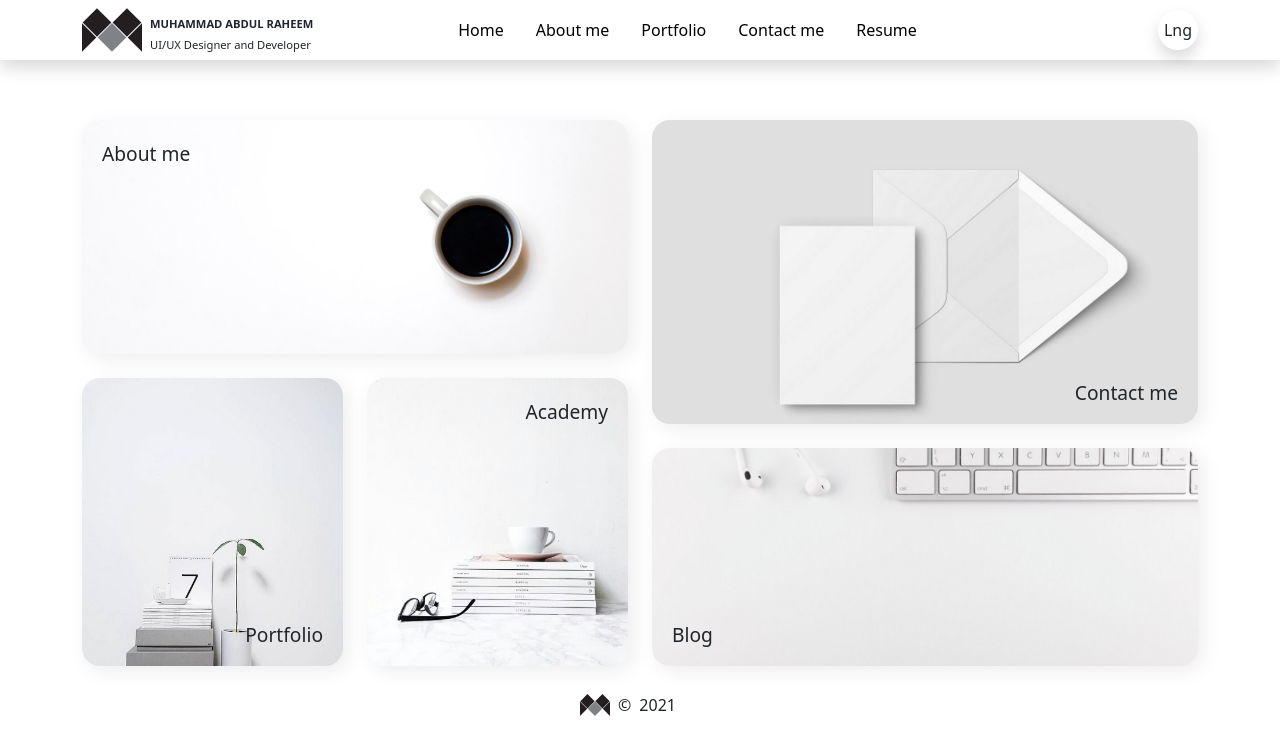
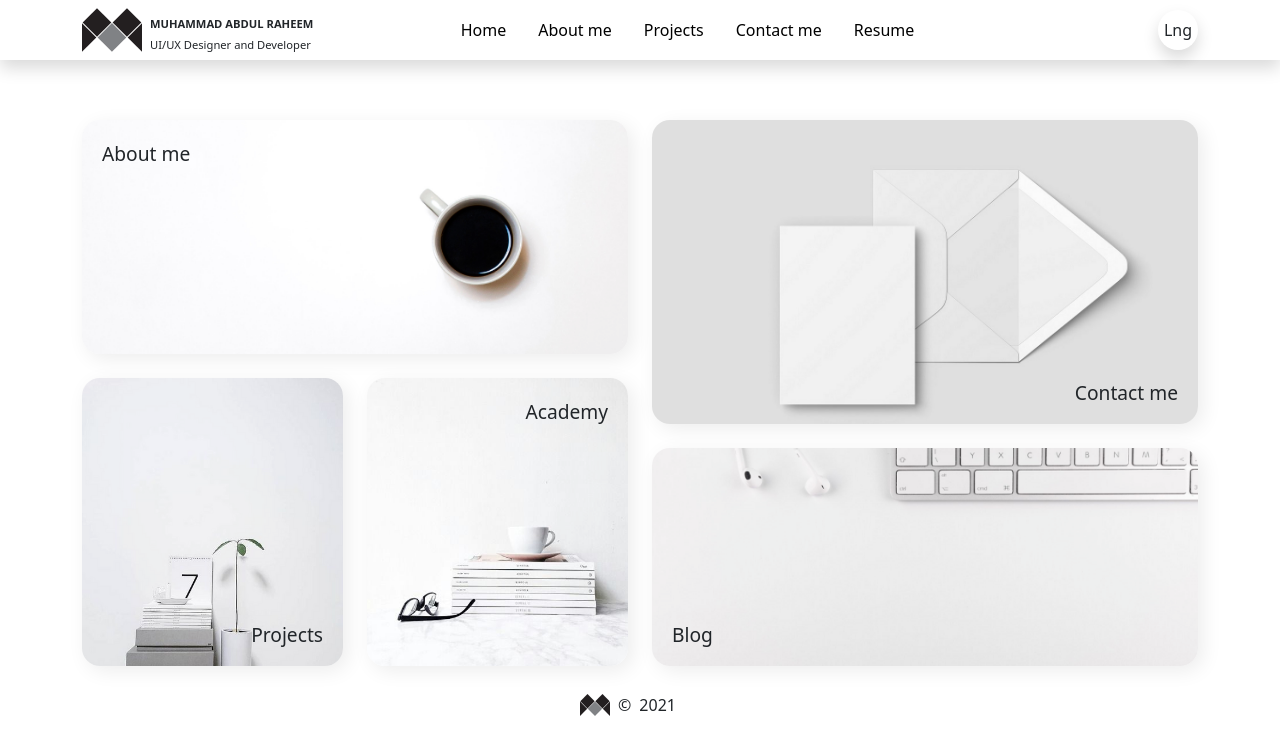
Before and after one commit to Abdulraheem42/portfolio, a Next.js app: page / in a window 1280 px wide. Shown: the top 754 px of the page. Built offline with nearby package versions, Linux system fonts and the light colour scheme; no server answers.

Commit message:
Change portfolio to project name

```diff
--- a/pages/index.js
+++ b/pages/index.js
@@ -51,10 +51,10 @@ export default function Home() {
                 </div>
                 <div className="col-lg-6 py-3" style={{height: '320px'}}>
                 <PictureCard
-                  href="/portfolio"
+                  href="/projects"
                   bg_image={Resources}
                   height='100%'
-                  cardname="Portfolio"
+                  cardname="Projects"
                   right="20px"
                   bottom= "0px"
                 />
--- a/pages/portfolio/[slug].js
+++ b/pages/projects/[slug].js
@@ -11,7 +11,7 @@ const PortfolioDetail = ({post}) => {
     return (
         <div className="container" style={{marginTop: '6rem'}}>
             <div className="pt-5">
-                <Link href="/portfolio">
+                <Link href="/projects">
                     <p className="back_btn d-inline">
                         <FaArrowLeft className="me-2" />Back
                     </p>
--- a/src/components/navbar/MobileNav.js
+++ b/src/components/navbar/MobileNav.js
@@ -19,7 +19,7 @@ const MobileNav = () => {
     const navbarItem = [
         {name: 'Home', id: '1', link:"/"},
         {name: 'About me', id: '2', link:"/about-me"},
-        {name: 'Portfolio', id: '3', link:"/portfolio"},
+        {name: 'Projects', id: '3', link:"/projects"},
         {name: 'Contact me', id: '4', link:"/contact-me"},
         {name: 'Resume', id: '5', link:"/resume"},
         {name: 'Lng', id: '6', link:"https://www.linkedin.com/in/abdul-raheem-93b560122/"},
--- a/src/components/navbar/index.js
+++ b/src/components/navbar/index.js
@@ -24,7 +24,7 @@ const Navbar = () => {
     const navbarItem = [
         {name: 'Home', id: '1', link:"/"},
         {name: 'About me', id: '2', link:"/about-me"},
-        {name: 'Portfolio', id: '3', link:"/portfolio"},
+        {name: 'Projects', id: '3', link:"/projects"},
         {name: 'Contact me', id: '4', link:"/contact-me"},
         {name: 'Resume', id: '5', link:"https://www.linkedin.com/in/abdul-raheem-93b560122/"},
     ]
--- a/src/components/portfolioCard/index.js
+++ b/src/components/portfolioCard/index.js
@@ -23,7 +23,7 @@ transition: all 0.5s ease;
 const PortfolioCard = (props) => {
     const {startDate, endDate, name, id, route, slug} = props.data
     return(
-        <Link href={`/portfolio/${slug}`}>
+        <Link href={`/projects/${slug}`}>
         <PortfolioCardWrapper className="carde row w-100 shadow-sm py-5 px-4 mb-5 rounded d-flex justify-content-between align-items-center">
             <div className="col-sm-12 col-lg-10 d-flex">
                 <p className="mb-0 ">{startDate} to {endDate}</p>
```
Also changed, not shown: pages/projects/index.js (renamed from pages/portfolio/index.js).
